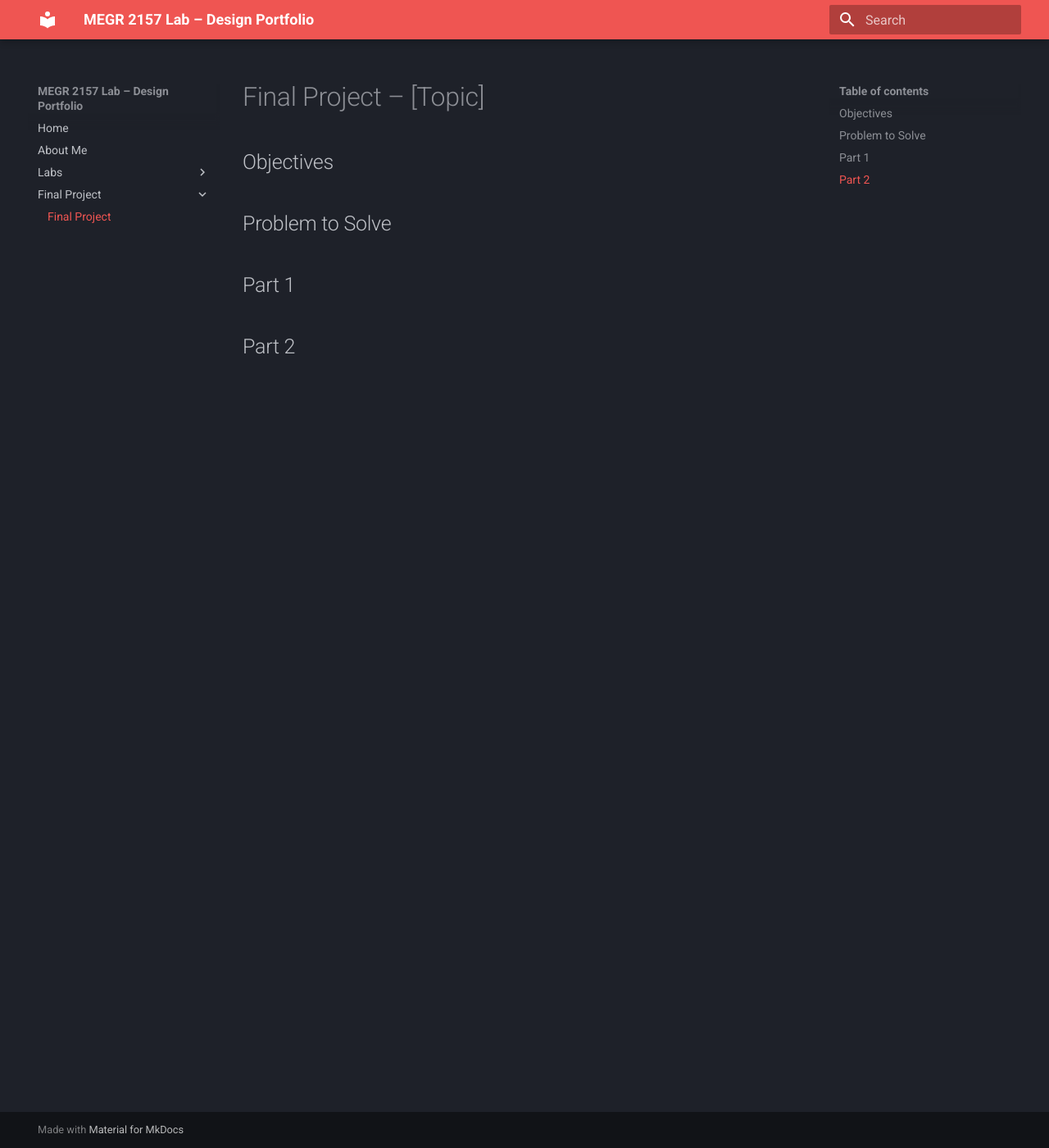
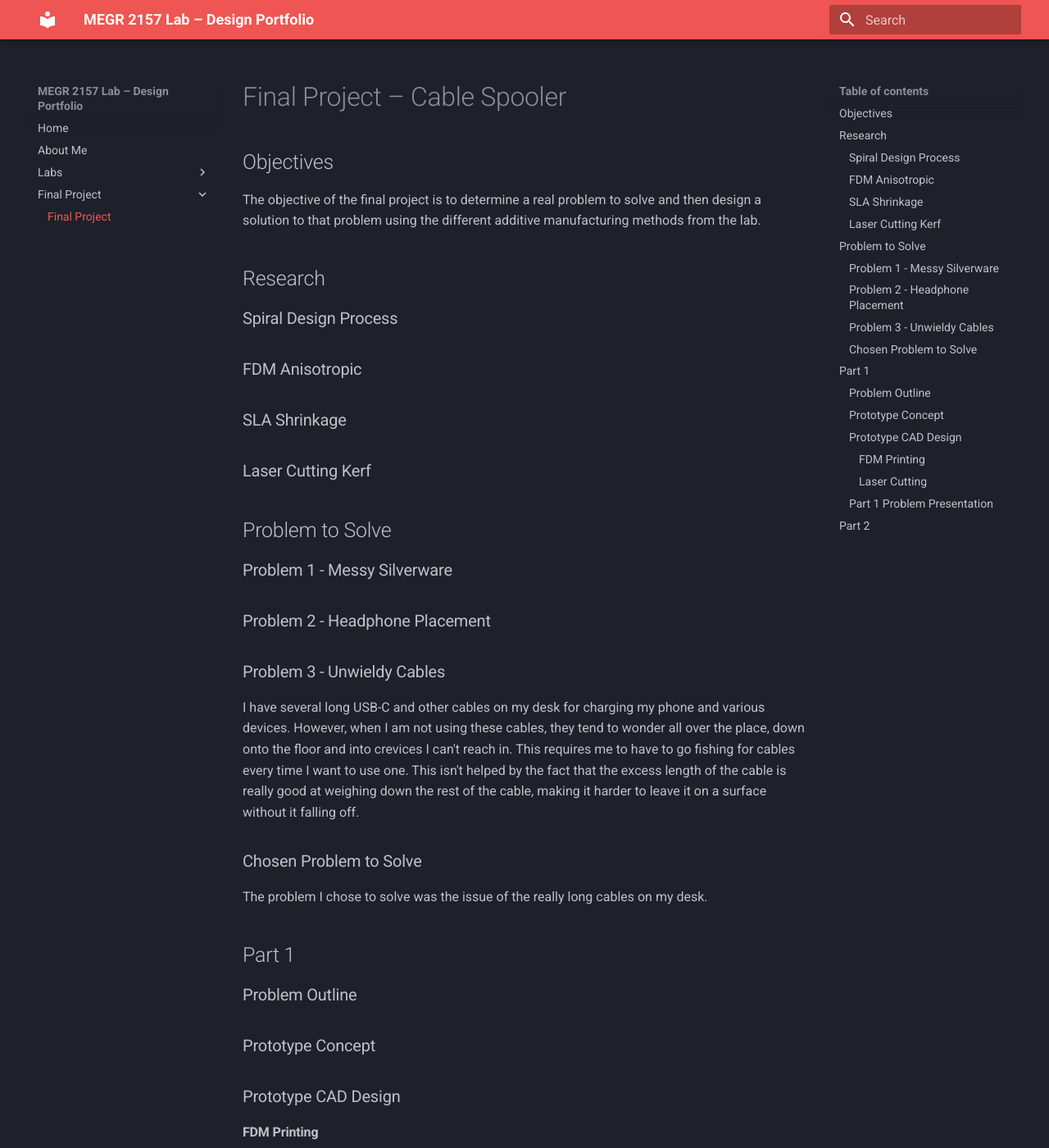
Before and after one commit to dheidenf-beep/DerekH-MEGR2157-LAB-Portfolio, an MkDocs documentation site: the page built from docs/finalproject/index.md, in a window 1280 px wide and 1400 px high. Shown: the whole window at 82% size. Built offline with MkDocs 1.6.1 and Material for MkDocs 9.7.7, drawn with Linux system fonts in a browser that asks for light colours; some of the changed text lies outside the part shown.

Commit message:
Update final project documentation with details
Expanded the final project documentation to include objectives, research topics, and problems to solve related to cable management.

```diff
--- a/docs/finalproject/index.md
+++ b/docs/finalproject/index.md
@@ -1,12 +1,50 @@
-# Final Project – [Topic]
+# Final Project – Cable Spooler
 
 ## Objectives
+
+The objective of the final project is to determine a real problem to solve and then design a solution to that problem using the different additive manufacturing methods from the lab.
+
+## Research
+
+### Spiral Design Process
+
+### FDM Anisotropic
+
+### SLA Shrinkage
+
+### Laser Cutting Kerf
+
 
 
 ## Problem to Solve
 
+### Problem 1 - Messy Silverware
+
+### Problem 2 - Headphone Placement
+
+### Problem 3 - Unwieldy Cables
+
+I have several long USB-C and other cables on my desk for charging my phone and various devices. However, when I am not using these cables, they tend to wonder all over the place, down onto the floor and into crevices I can't reach in. This requires me to have to go fishing for cables every time I want to use one. This isn't helped by the fact that the excess length of the cable is really good at weighing down the rest of the cable, making it harder to leave it on a surface without it falling off.
+
+### Chosen Problem to Solve
+
+The problem I chose to solve was the issue of the really long cables on my desk.
 
 ## Part 1
 
+### Problem Outline
+
+### Prototype Concept
+
+### Prototype CAD Design
+
+#### FDM Printing
+
+#### Laser Cutting
+
+### Part 1 Problem Presentation
+
+
+
 
 ## Part 2
```
